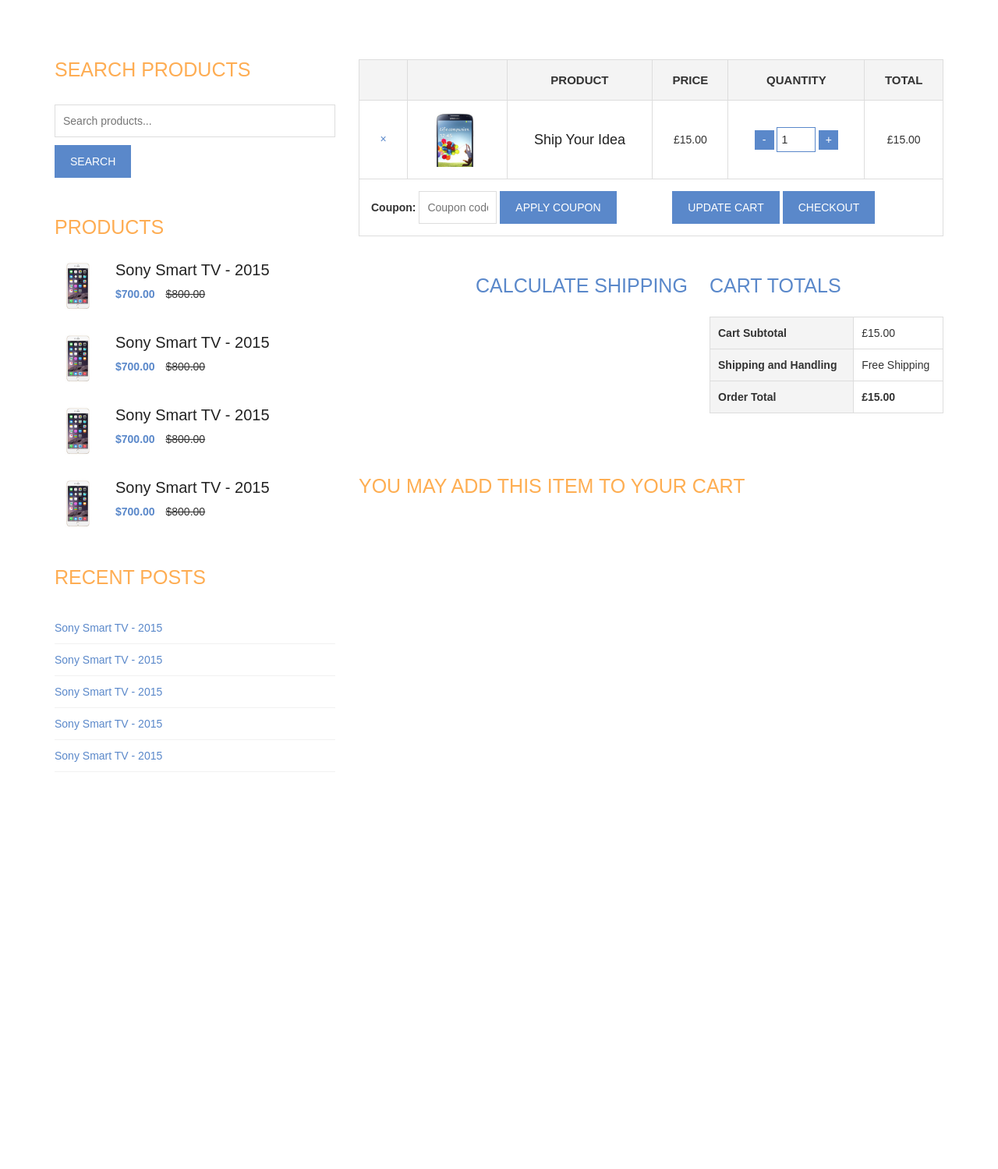
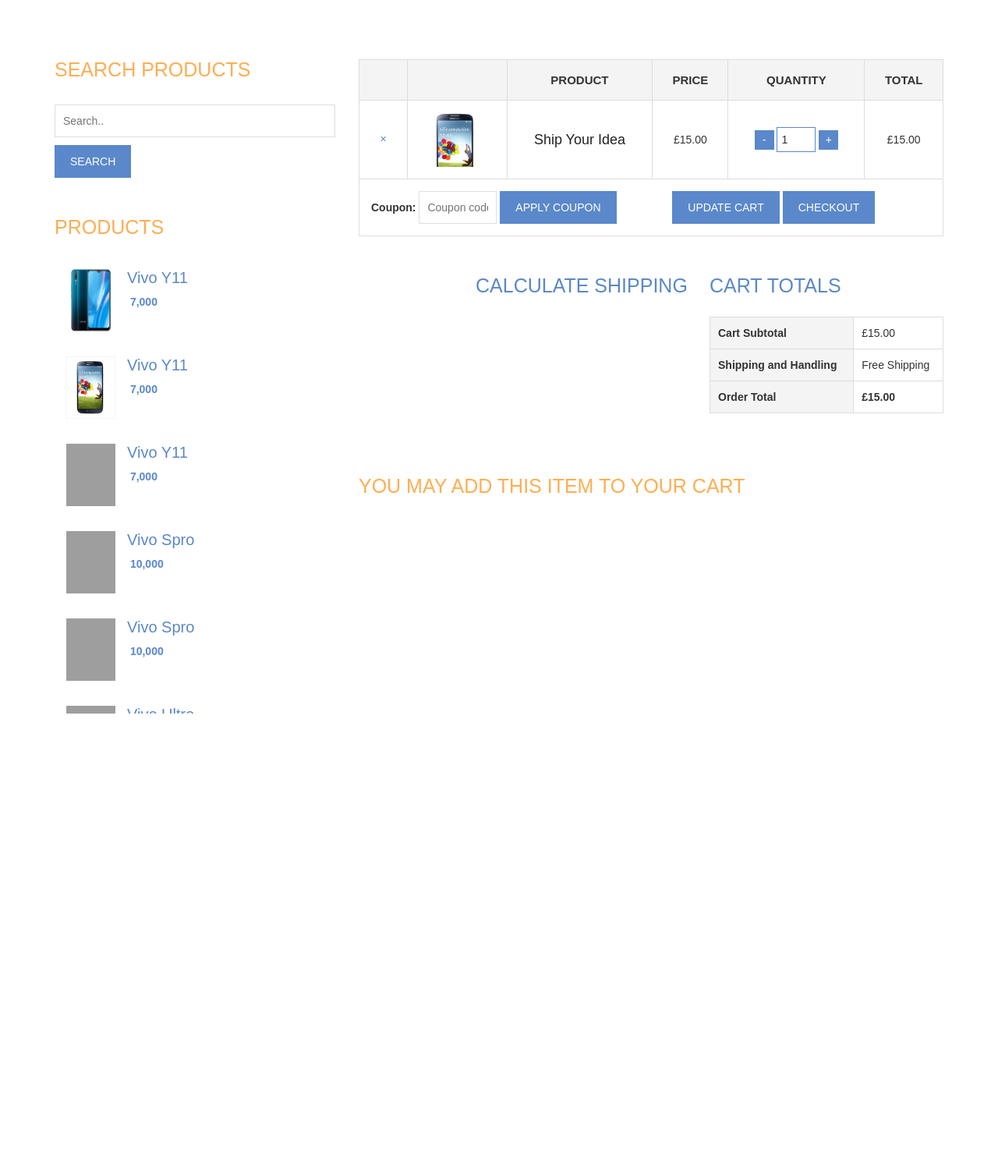
Before and after one commit to Cyberpunks123/phonehub, a PHP site: page /cart.php in a window 1280 px wide. Shown: the part 421-1920 px from the top of the page at 78% size. Run offline with PHP 8.4, Linux system fonts and the light colour scheme; data comes from the database, SQL or seed files in the repository; some libraries are stand-ins or nearby versions; grey boxes are pictures that could not be loaded.

Commit message:
enable search button, connects index to singleproduct.php to view each item

```diff
--- a/phonehubecommerce/cart.php
+++ b/phonehubecommerce/cart.php
@@ -1,3 +1,5 @@
+<?php include_once "includes/db_connect.php"; ?>
+<?php include_once "includes/function.inc.php"; ?>
 <!DOCTYPE html>
 
 <html lang="en">
@@ -49,47 +51,82 @@
         <div class="container">
             <div class="row">
                 <div class="col-md-4">
-                    <div class="single-sidebar">
+
+                     <div class="single-sidebar">
                         <h2 class="sidebar-title">Search Products</h2>
-                        <form action="#">
-                            <input type="text" placeholder="Search products...">
-                            <input type="submit" value="Search">
+                        <form action="cart.php" method="GET">
+                             <input id="searchbar" name="searchkey" type="text" placeholder="Search..">
+                             <input type="submit" value="Search">
                         </form>
                     </div>
 
-                    <div class="single-sidebar">
+ <!-- --------------------------------------------------------------------------                     -->
+                   <div class="single-sidebar">
                         <h2 class="sidebar-title">Products</h2>
                         <div class="thubmnail-recent">
-                            <img src="img/product-thumb-1.jpg" class="recent-thumb" alt="">
-                            <h2><a href="single-product.html">Sony Smart TV - 2015</a></h2>
-                            <div class="product-sidebar-price">
-                                <ins>$700.00</ins> <del>$800.00</del>
-                            </div>
+                            <div class="scrollable-cart">
+
+
+                 <?php
+                       $searchkey="";
+                    if (isset($_GET['searchkey'])){
+                 $searchkey=htmlentities($_GET['searchkey']);
+
+                      $arr = searching($conn, $searchkey);
+
+                  if(!empty($arr)){
+
+      foreach($arr as $key => $val){  ?>
+            <div class="col-md-12 col-sm-12">
+                    <div class="single-shop-product">
+                        <div class="product-single">
+                            <img src="img/<?php echo $val['item_image']?>" class="recent-thumb" alt="">
                         </div>
-                        <div class="thubmnail-recent">
-                            <img src="img/product-thumb-1.jpg" class="recent-thumb" alt="">
-                            <h2><a href="single-product.html">Sony Smart TV - 2015</a></h2>
-                            <div class="product-sidebar-price">
-                                <ins>$700.00</ins> <del>$800.00</del>
-                            </div>
+                        <h2><a href="singleproduct.php?disitem=<?php echo $item_code['item_code']?>"> <?php echo $val['item_name'] ; ?> </a></h2>
+                        <div class="product-carousel-price">
+                            <ins>  <span class="glyphicon glyphicon glyphicon-ruble"></span>
+                                <?php echo number_format($val['item_price']) ?>
+                           </ins>
                         </div>
-                        <div class="thubmnail-recent">
-                            <img src="img/product-thumb-1.jpg" class="recent-thumb" alt="">
-                            <h2><a href="single-product.html">Sony Smart TV - 2015</a></h2>
-                            <div class="product-sidebar-price">
-                                <ins>$700.00</ins> <del>$800.00</del>
-                            </div>
+
+                    </div>
+                </div>
+    <?php
+   }
+   }
+         else{
+       echo "<h4> No Records Found.</h4>";
+             }
+   }
+             else if (!isset($_GET['item_code'])){
+                $itemslist = allitemList($conn,'A');
+                foreach($itemslist as $key => $item_code){ ?>
+                       <div class="col-md-12 col-sm-12">
+                    <div class="single-shop-product">
+                        <div class="product-single">
+                            <img src="img/<?php echo $item_code['item_image']?>" class="recent-thumb" alt="">
                         </div>
-                        <div class="thubmnail-recent">
-                            <img src="img/product-thumb-1.jpg" class="recent-thumb" alt="">
-                            <h2><a href="single-product.html">Sony Smart TV - 2015</a></h2>
-                            <div class="product-sidebar-price">
-                                <ins>$700.00</ins> <del>$800.00</del>
-                            </div>
+                        <h2><a href="singleproduct.php?disitem=<?php echo $item_code['item_code']?>"> <?php echo $item_code['item_name'] ; ?> </a></h2>
+                        <div class="product-carousel-price">
+                            <ins>  <span class="glyphicon glyphicon glyphicon-ruble"></span>
+                                <?php echo number_format($item_code['item_price']) ?>
+                           </ins>
                         </div>
+
                     </div>
+                </div>
 
-                    <div class="single-sidebar">
+             <?php }
+                }
+
+
+   ?>
+                 </div>
+            </div>
+         </div>
+
+<!-- -------------------------------------------------------- -->
+                    <!-- <div class="single-sidebar">
                         <h2 class="sidebar-title">Recent Posts</h2>
                         <ul>
                             <li><a href="#">Sony Smart TV - 2015</a></li>
@@ -98,7 +135,10 @@
                             <li><a href="#">Sony Smart TV - 2015</a></li>
                             <li><a href="#">Sony Smart TV - 2015</a></li>
                         </ul>
-                    </div>
+                    </div> -->
+
+
+
                 </div>
 
                 <div class="col-md-8">
```
